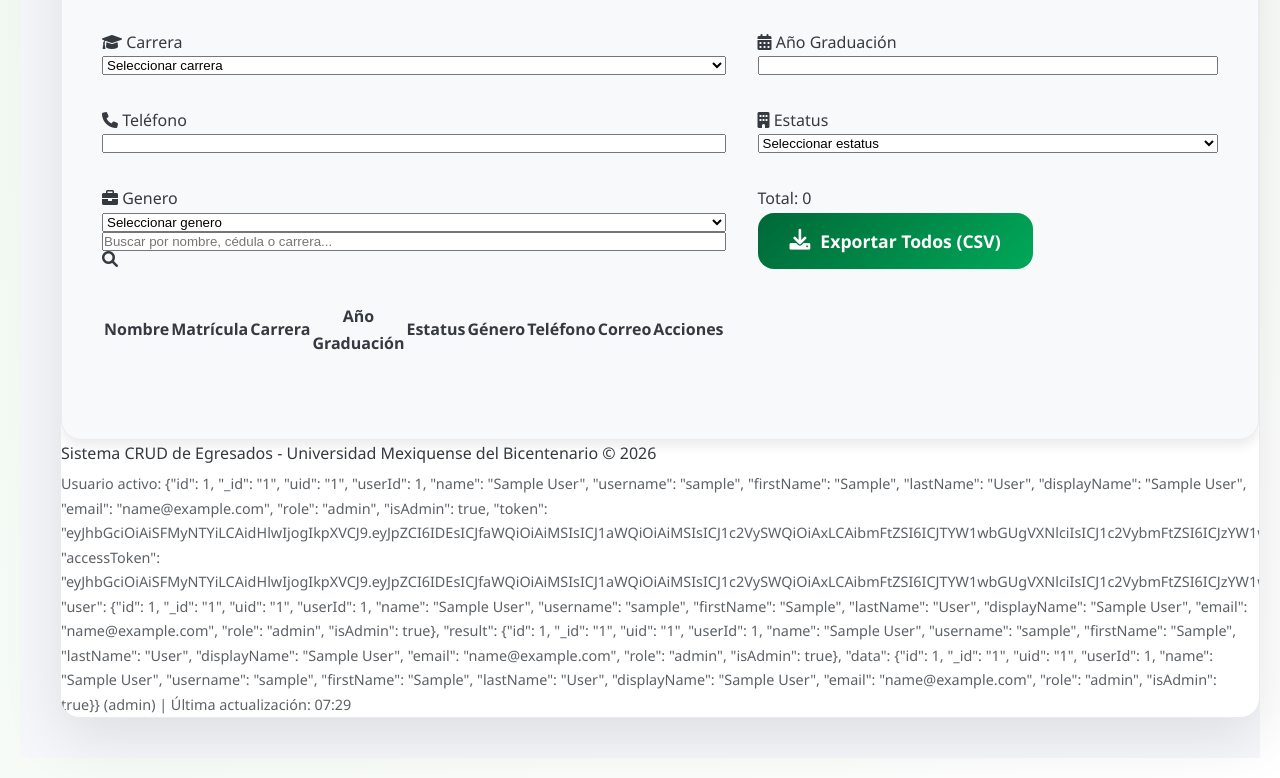
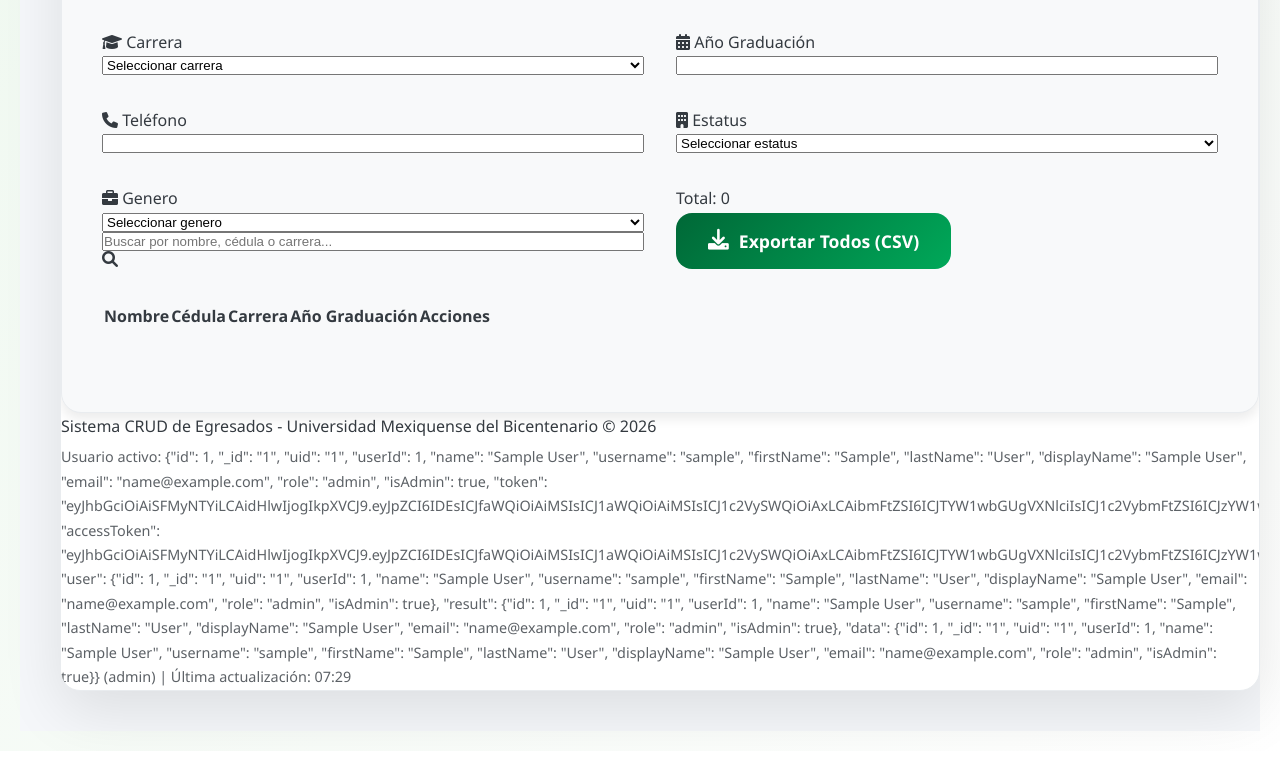
Before and after one commit to Itachposadas/api-egresados, a website: page public/dashboard.html in a window 1280 px wide. Shown: the part 1142-1920 px from the top of the page. After the commit the page ends 1893 px from the top, so only its background shows below. Drawn offline with Linux system fonts and the light colour scheme; no server answers; sample sign-in values are in the browser's storage.

Commit message:
Finalizacion 14

```diff
--- a/public/dashboard.html
+++ b/public/dashboard.html
@@ -528,13 +528,9 @@
                 <thead>
                   <tr>
                     <th>Nombre</th>
-                            <th>Matrícula</th>
+                    <th>Cédula</th>
                     <th>Carrera</th>
                     <th>Año Graduación</th>
-                            <th>Estatus</th>  <!-- NUEVO -->
-                            <th>Género</th>   <!-- NUEVO -->
-                            <th>Teléfono</th> <!-- NUEVO (si quieres mostrarlo) -->
-                            <th>Correo</th>   <!-- NUEVO (si quieres mostrarlo) -->
                     <th>Acciones</th>
                   </tr>
                 </thead>
```
Lines whose indentation alone changed are shown as unchanged.
